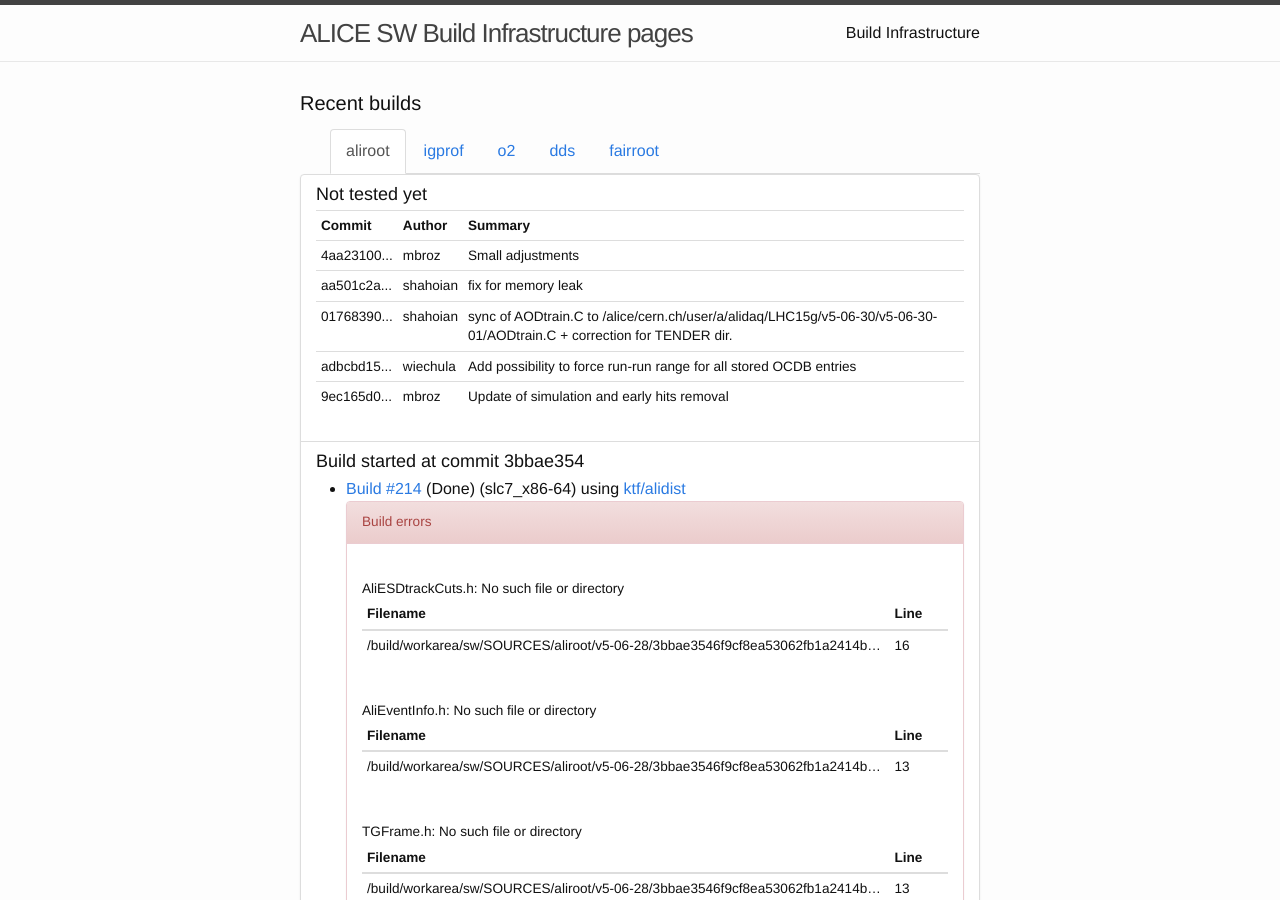
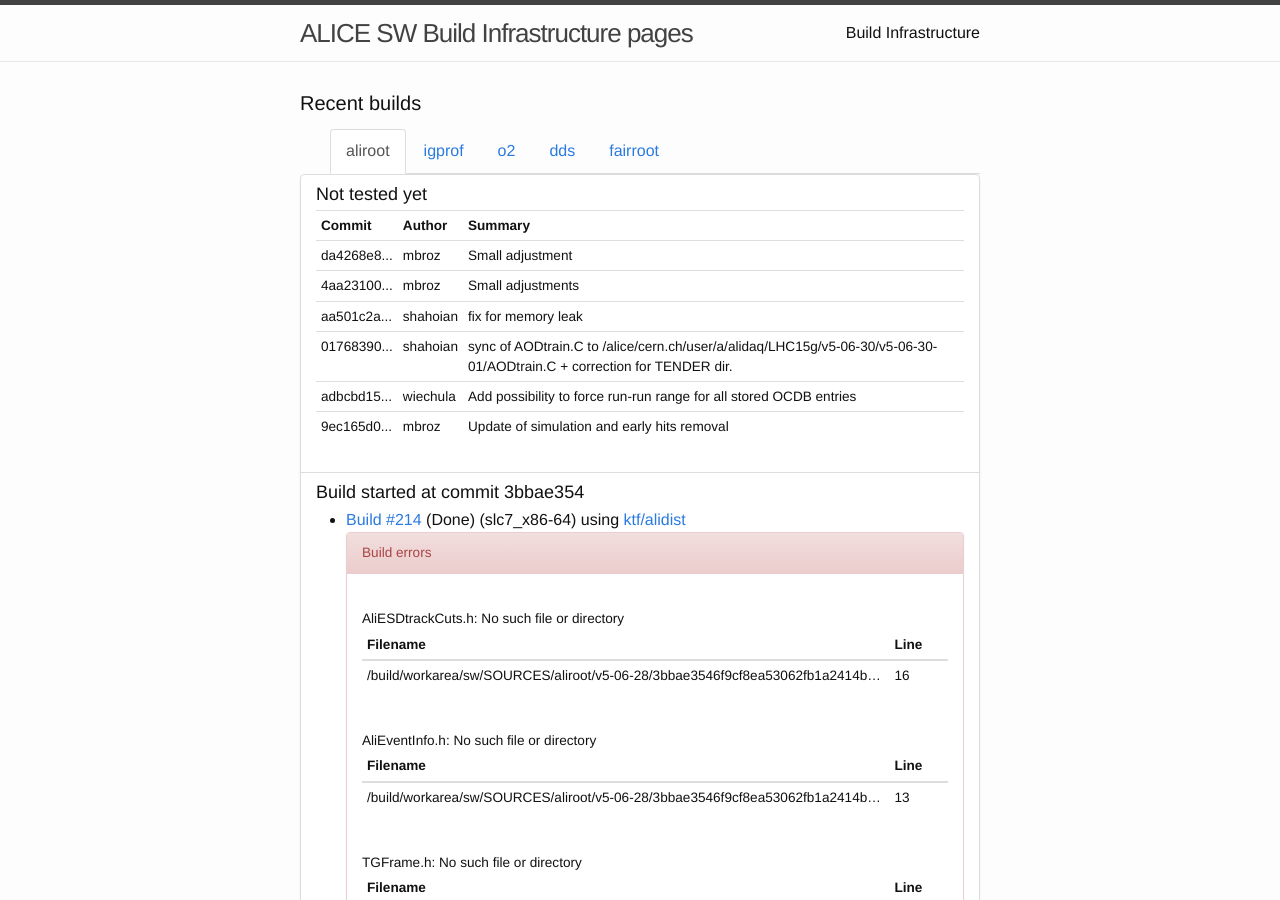
Before and after one commit to alisw/alisw.github.io, a Jekyll site: the page built from index.html, in a window 1280 px wide and 900 px high. Built offline with Jekyll 4.4.1, drawn with Linux system fonts in a browser that asks for light colours; nearby versions of some CDN libraries.

Commit message:
Updated results.

```diff
--- a/_data/commits-aliroot-master.yaml
+++ b/_data/commits-aliroot-master.yaml
@@ -1,3 +1,8 @@
+-
+ commit: "da4268e810c1a070b8311547c6b33a2e3db9c773"
+ message: >-
+    Small adjustment
+ author: !!str mbroz
 -
  commit: "4aa231000cee0daa4ccada94cf9d7a78fadb2f05"
  message: >-
```
